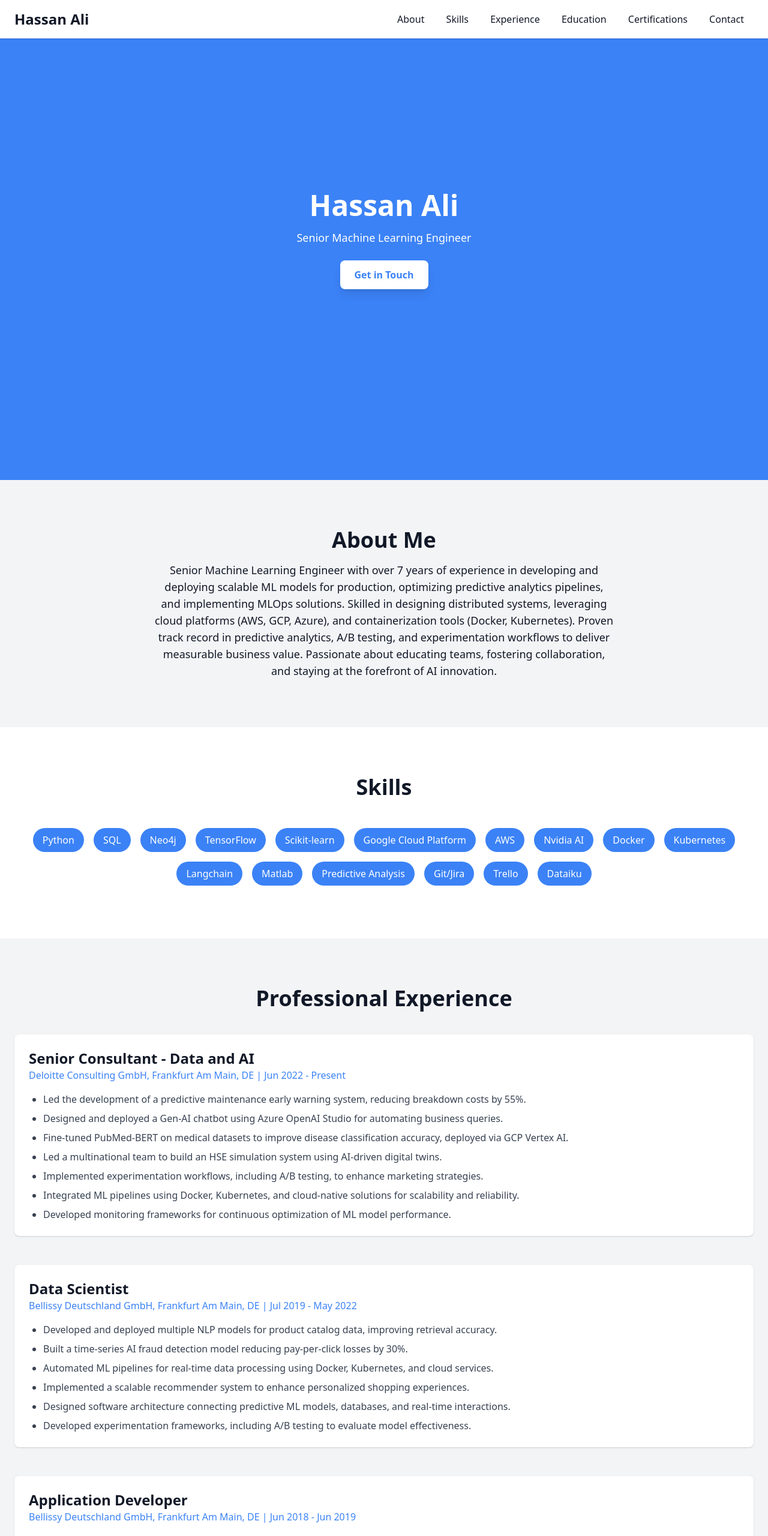
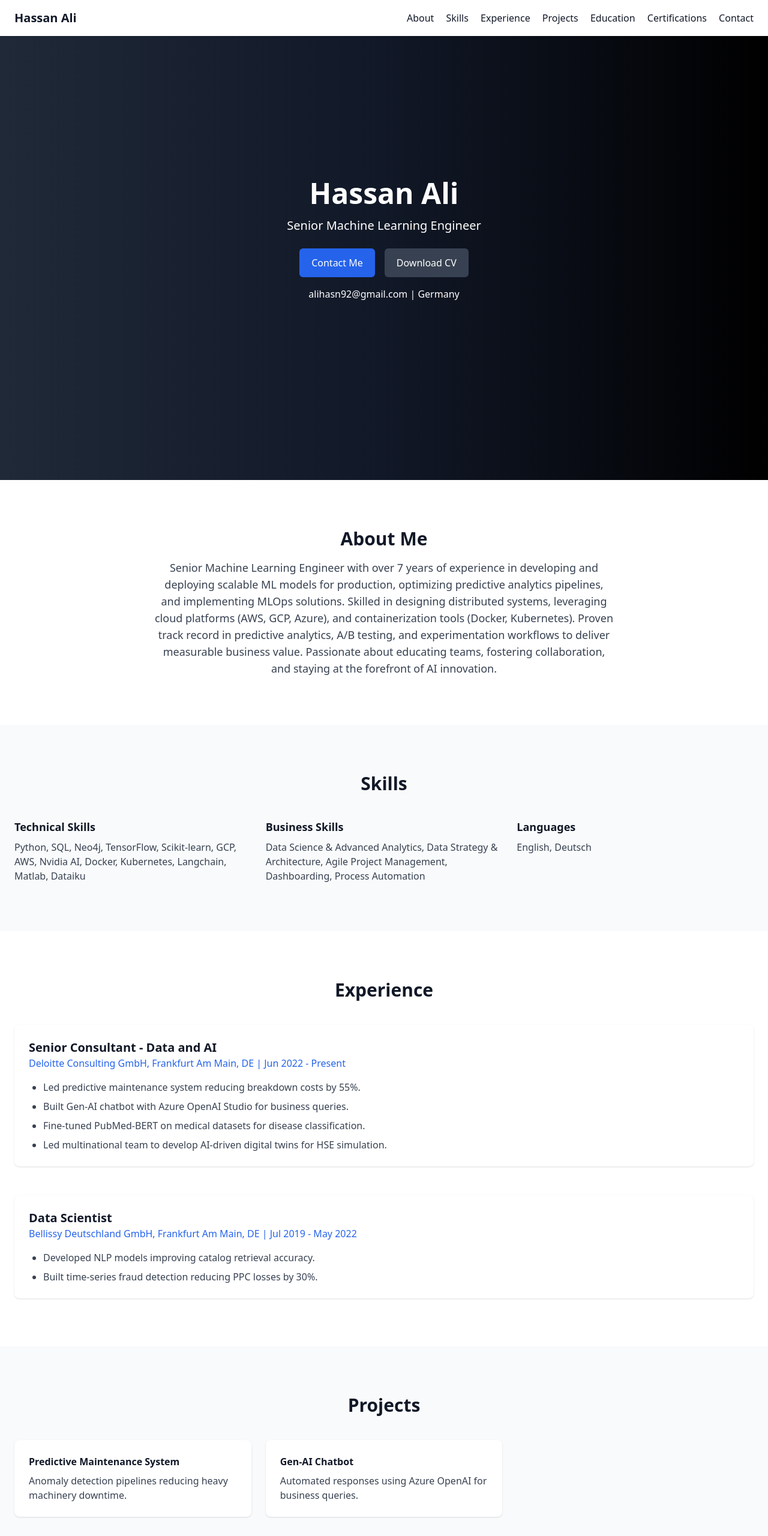
Before and after one commit to alihasn92/hassanali.de, a plain HTML site: page index.html in a window 1280 px wide. Shown: the top 2560 px of the page at 60% size. Drawn offline with nearby package versions, Linux system fonts and the light colour scheme.

Commit message:
Update index.html

```diff
--- a/index.html
+++ b/index.html
@@ -1,215 +1,155 @@
 <!DOCTYPE html>
 <html lang="en">
 <head>
-  <meta charset="UTF-8" />
-  <meta name="viewport" content="width=device-width, initial-scale=1.0" />
-  <title>Hassan Ali - Senior Machine Learning Engineer</title>
-  <!-- Tailwind CSS CDN -->
-  <link href="https://cdn.jsdelivr.net/npm/tailwindcss@2.2.19/dist/tailwind.min.css" rel="stylesheet">
+  <meta charset="UTF-8">
+  <meta name="viewport" content="width=device-width, initial-scale=1.0">
+  <title>Hassan Ali | Senior Machine Learning Engineer</title>
+  <!-- Tailwind CSS -->
+  <script src="https://cdn.tailwindcss.com"></script>
 </head>
-<body class="bg-gray-100 text-gray-900">
-  <!-- Header -->
-  <header class="bg-white shadow fixed w-full z-10">
-    <div class="container mx-auto flex justify-between items-center py-4 px-6">
-      <h1 class="text-2xl font-bold">Hassan Ali</h1>
-      <nav>
-        <a href="#about" class="px-4 hover:text-blue-500">About</a>
-        <a href="#skills" class="px-4 hover:text-blue-500">Skills</a>
-        <a href="#experience" class="px-4 hover:text-blue-500">Experience</a>
-        <a href="#education" class="px-4 hover:text-blue-500">Education</a>
-        <a href="#certifications" class="px-4 hover:text-blue-500">Certifications</a>
-        <a href="#contact" class="px-4 hover:text-blue-500">Contact</a>
+<body class="bg-white text-gray-900 scroll-smooth">
+
+  <!-- Navigation -->
+  <header class="fixed w-full bg-white shadow z-50">
+    <div class="container mx-auto flex justify-between items-center px-6 py-4">
+      <h1 class="text-xl font-bold">Hassan Ali</h1>
+      <nav class="space-x-4">
+        <a href="#about" class="hover:text-blue-600">About</a>
+        <a href="#skills" class="hover:text-blue-600">Skills</a>
+        <a href="#experience" class="hover:text-blue-600">Experience</a>
+        <a href="#projects" class="hover:text-blue-600">Projects</a>
+        <a href="#education" class="hover:text-blue-600">Education</a>
+        <a href="#certifications" class="hover:text-blue-600">Certifications</a>
+        <a href="#contact" class="hover:text-blue-600">Contact</a>
       </nav>
     </div>
   </header>
 
-  <!-- Hero Section -->
-  <section class="bg-blue-500 text-white h-screen flex items-center justify-center">
-    <div class="text-center">
+  <!-- Hero -->
+  <section id="hero" class="h-screen flex items-center justify-center bg-gradient-to-r from-gray-800 via-gray-900 to-black text-white">
+    <div class="text-center px-6">
       <h2 class="text-5xl font-extrabold">Hassan Ali</h2>
-      <p class="mt-4 text-lg">Senior Machine Learning Engineer</p>
-      <a href="#contact" class="mt-6 inline-block bg-white text-blue-500 px-6 py-3 rounded-lg shadow-lg font-semibold hover:bg-gray-100 transition duration-300">Get in Touch</a>
+      <p class="mt-4 text-xl">Senior Machine Learning Engineer</p>
+      <div class="mt-6 flex justify-center space-x-4">
+        <a href="#contact" class="bg-blue-600 px-5 py-3 rounded-md font-medium hover:bg-blue-700">Contact Me</a>
+        <a href="/Hassan_Ali_CV.pdf" class="bg-gray-700 px-5 py-3 rounded-md font-medium hover:bg-gray-800">Download CV</a>
+      </div>
+      <p class="mt-4">alihasn92@gmail.com | Germany</p>
     </div>
   </section>
 
-  <!-- About Me Section -->
+  <!-- About -->
   <section id="about" class="container mx-auto py-20 px-6 text-center">
-    <h2 class="text-4xl font-bold">About Me</h2>
-    <p class="mt-4 text-lg max-w-3xl mx-auto">
+    <h2 class="text-3xl font-bold">About Me</h2>
+    <p class="mt-4 max-w-3xl mx-auto text-lg text-gray-700">
       Senior Machine Learning Engineer with over 7 years of experience in developing and deploying scalable ML models for production, optimizing predictive analytics pipelines, and implementing MLOps solutions. Skilled in designing distributed systems, leveraging cloud platforms (AWS, GCP, Azure), and containerization tools (Docker, Kubernetes). Proven track record in predictive analytics, A/B testing, and experimentation workflows to deliver measurable business value. Passionate about educating teams, fostering collaboration, and staying at the forefront of AI innovation.
     </p>
   </section>
 
-  <!-- Skills Section -->
-  <section id="skills" class="bg-white py-20 px-6 text-center">
-    <h2 class="text-4xl font-bold">Skills</h2>
-    <div class="mt-10 flex flex-wrap justify-center">
-      <span class="m-2 bg-blue-500 text-white px-4 py-2 rounded-full">Python</span>
-      <span class="m-2 bg-blue-500 text-white px-4 py-2 rounded-full">SQL</span>
-      <span class="m-2 bg-blue-500 text-white px-4 py-2 rounded-full">Neo4j</span>
-      <span class="m-2 bg-blue-500 text-white px-4 py-2 rounded-full">TensorFlow</span>
-      <span class="m-2 bg-blue-500 text-white px-4 py-2 rounded-full">Scikit-learn</span>
-      <span class="m-2 bg-blue-500 text-white px-4 py-2 rounded-full">Google Cloud Platform</span>
-      <span class="m-2 bg-blue-500 text-white px-4 py-2 rounded-full">AWS</span>
-      <span class="m-2 bg-blue-500 text-white px-4 py-2 rounded-full">Nvidia AI</span>
-      <span class="m-2 bg-blue-500 text-white px-4 py-2 rounded-full">Docker</span>
-      <span class="m-2 bg-blue-500 text-white px-4 py-2 rounded-full">Kubernetes</span>
-      <span class="m-2 bg-blue-500 text-white px-4 py-2 rounded-full">Langchain</span>
-      <span class="m-2 bg-blue-500 text-white px-4 py-2 rounded-full">Matlab</span>
-      <span class="m-2 bg-blue-500 text-white px-4 py-2 rounded-full">Predictive Analysis</span>
-      <span class="m-2 bg-blue-500 text-white px-4 py-2 rounded-full">Git/Jira</span>
-      <span class="m-2 bg-blue-500 text-white px-4 py-2 rounded-full">Trello</span>
-      <span class="m-2 bg-blue-500 text-white px-4 py-2 rounded-full">Dataiku</span>
-    </div>
-  </section>
-
-  <!-- Experience Section -->
-  <section id="experience" class="container mx-auto py-20 px-6">
-    <h2 class="text-4xl font-bold text-center">Professional Experience</h2>
-    <div class="mt-10 space-y-12">
-      <!-- Deloitte -->
-      <div class="bg-white p-6 rounded-lg shadow">
-        <h3 class="text-2xl font-semibold">Senior Consultant - Data and AI</h3>
-        <p class="text-blue-500">Deloitte Consulting GmbH, Frankfurt Am Main, DE | Jun 2022 - Present</p>
-        <ul class="mt-4 list-disc ml-6 text-gray-700 space-y-2">
-          <li>Led the development of a predictive maintenance early warning system, reducing breakdown costs by 55%.</li>
-          <li>Designed and deployed a Gen-AI chatbot using Azure OpenAI Studio for automating business queries.</li>
-          <li>Fine-tuned PubMed-BERT on medical datasets to improve disease classification accuracy, deployed via GCP Vertex AI.</li>
-          <li>Led a multinational team to build an HSE simulation system using AI-driven digital twins.</li>
-          <li>Implemented experimentation workflows, including A/B testing, to enhance marketing strategies.</li>
-          <li>Integrated ML pipelines using Docker, Kubernetes, and cloud-native solutions for scalability and reliability.</li>
-          <li>Developed monitoring frameworks for continuous optimization of ML model performance.</li>
-        </ul>
-      </div>
-      <!-- Bellissy Data Scientist -->
-      <div class="bg-white p-6 rounded-lg shadow">
-        <h3 class="text-2xl font-semibold">Data Scientist</h3>
-        <p class="text-blue-500">Bellissy Deutschland GmbH, Frankfurt Am Main, DE | Jul 2019 - May 2022</p>
-        <ul class="mt-4 list-disc ml-6 text-gray-700 space-y-2">
-          <li>Developed and deployed multiple NLP models for product catalog data, improving retrieval accuracy.</li>
-          <li>Built a time-series AI fraud detection model reducing pay-per-click losses by 30%.</li>
-          <li>Automated ML pipelines for real-time data processing using Docker, Kubernetes, and cloud services.</li>
-          <li>Implemented a scalable recommender system to enhance personalized shopping experiences.</li>
-          <li>Designed software architecture connecting predictive ML models, databases, and real-time interactions.</li>
-          <li>Developed experimentation frameworks, including A/B testing to evaluate model effectiveness.</li>
-        </ul>
-      </div>
-      <!-- Bellissy Application Developer -->
-      <div class="bg-white p-6 rounded-lg shadow">
-        <h3 class="text-2xl font-semibold">Application Developer</h3>
-        <p class="text-blue-500">Bellissy Deutschland GmbH, Frankfurt Am Main, DE | Jun 2018 - Jun 2019</p>
-        <ul class="mt-4 list-disc ml-6 text-gray-700 space-y-2">
-          <li>Built and maintained ETL pipelines for product catalogue data and integrated Facebook Business APIs.</li>
-        </ul>
-      </div>
-      <!-- democy Product Development Manager -->
-      <div class="bg-white p-6 rounded-lg shadow">
-        <h3 class="text-2xl font-semibold">Product Development Manager</h3>
-        <p class="text-blue-500">democy UG, Remote, DE | Sep 2019 - May 2022</p>
-        <ul class="mt-4 list-disc ml-6 text-gray-700 space-y-2">
-          <li>Led the growth roadmap from development to launch, achieving over 100% user growth.</li>
-          <li>Established communication protocols between development teams and product stakeholders.</li>
-        </ul>
-      </div>
-      <!-- democy Mobile Application Developer -->
-      <div class="bg-white p-6 rounded-lg shadow">
-        <h3 class="text-2xl font-semibold">Mobile Application Developer</h3>
-        <p class="text-blue-500">democy UG, Remote, DE | Nov 2017 - Aug 2019</p>
-        <ul class="mt-4 list-disc ml-6 text-gray-700 space-y-2">
-          <li>Developed a mobile application from scratch.</li>
-        </ul>
-      </div>
-      <!-- TU Darmstadt Student Research Assistant -->
-      <div class="bg-white p-6 rounded-lg shadow">
-        <h3 class="text-2xl font-semibold">Student Research Assistant</h3>
-        <p class="text-blue-500">Institut für Produktionstechnik und Umformmaschinen, TU Darmstadt, DE | Oct 2018 - Jun 2019</p>
-        <ul class="mt-4 list-disc ml-6 text-gray-700 space-y-2">
-          <li>Developed a dashboard for sensor signal visualization for a 3D-Servo press-machine.</li>
-        </ul>
-      </div>
-      <!-- Goethe Universität Student Research Assistant -->
-      <div class="bg-white p-6 rounded-lg shadow">
-        <h3 class="text-2xl font-semibold">Student Research Assistant</h3>
-        <p class="text-blue-500">Goethe Universität, Frankfurt Am Main, DE | Jul 2017 - Sep 2018</p>
-        <ul class="mt-4 list-disc ml-6 text-gray-700 space-y-2">
-          <li>Developed a 3-step model-based fraud risk analysis framework to proactively mitigate potential threats.</li>
-        </ul>
+  <!-- Skills -->
+  <section id="skills" class="bg-gray-50 py-20 px-6">
+    <div class="container mx-auto">
+      <h2 class="text-3xl font-bold text-center">Skills</h2>
+      <div class="mt-10 grid grid-cols-1 sm:grid-cols-2 md:grid-cols-3 gap-6">
+        <div>
+          <h3 class="font-semibold text-lg">Technical Skills</h3>
+          <p class="mt-2 text-gray-700">Python, SQL, Neo4j, TensorFlow, Scikit-learn, GCP, AWS, Nvidia AI, Docker, Kubernetes, Langchain, Matlab, Dataiku</p>
+        </div>
+        <div>
+          <h3 class="font-semibold text-lg">Business Skills</h3>
+          <p class="mt-2 text-gray-700">Data Science & Advanced Analytics, Data Strategy & Architecture, Agile Project Management, Dashboarding, Process Automation</p>
+        </div>
+        <div>
+          <h3 class="font-semibold text-lg">Languages</h3>
+          <p class="mt-2 text-gray-700">English, Deutsch</p>
+        </div>
       </div>
     </div>
   </section>
 
-  <!-- Education Section -->
-  <section id="education" class="bg-white py-20 px-6 text-center">
-    <h2 class="text-4xl font-bold">Education</h2>
-    <div class="mt-10 space-y-8">
-      <div class="bg-gray-50 p-6 rounded-lg shadow">
-        <h3 class="text-2xl font-semibold">M.Sc. Distributed Software Systems</h3>
-        <p class="text-blue-500">Technische Universität Darmstadt | Oct 2016 - Feb 2020</p>
-        <p class="mt-2 text-gray-700">Major: Data Science and Machine Learning</p>
+  <!-- Experience -->
+  <section id="experience" class="container mx-auto py-20 px-6">
+    <h2 class="text-3xl font-bold text-center">Experience</h2>
+    <div class="mt-10 space-y-12">
+      <!-- Deloitte -->
+      <div class="bg-white p-6 rounded-lg shadow">
+        <h3 class="text-xl font-semibold">Senior Consultant - Data and AI</h3>
+        <p class="text-blue-600">Deloitte Consulting GmbH, Frankfurt Am Main, DE | Jun 2022 - Present</p>
+        <ul class="mt-4 list-disc ml-6 text-gray-700 space-y-2">
+          <li>Led predictive maintenance system reducing breakdown costs by 55%.</li>
+          <li>Built Gen-AI chatbot with Azure OpenAI Studio for business queries.</li>
+          <li>Fine-tuned PubMed-BERT on medical datasets for disease classification.</li>
+          <li>Led multinational team to develop AI-driven digital twins for HSE simulation.</li>
+        </ul>
       </div>
-      <div class="bg-gray-50 p-6 rounded-lg shadow">
-        <h3 class="text-2xl font-semibold">B.Sc. Software Engineering</h3>
-        <p class="text-blue-500">University of Engineering and Technology, Taxila | Nov 2011 - Dec 2015</p>
+      <!-- Bellissy -->
+      <div class="bg-white p-6 rounded-lg shadow">
+        <h3 class="text-xl font-semibold">Data Scientist</h3>
+        <p class="text-blue-600">Bellissy Deutschland GmbH, Frankfurt Am Main, DE | Jul 2019 - May 2022</p>
+        <ul class="mt-4 list-disc ml-6 text-gray-700 space-y-2">
+          <li>Developed NLP models improving catalog retrieval accuracy.</li>
+          <li>Built time-series fraud detection reducing PPC losses by 30%.</li>
+        </ul>
+      </div>
+      <!-- More entries... -->
+    </div>
+  </section>
+
+  <!-- Projects -->
+  <section id="projects" class="bg-gray-50 py-20 px-6">
+    <div class="container mx-auto">
+      <h2 class="text-3xl font-bold text-center">Projects</h2>
+      <div class="mt-10 grid grid-cols-1 md:grid-cols-2 lg:grid-cols-3 gap-6">
+        <div class="bg-white p-6 rounded-lg shadow hover:shadow-lg transition">
+          <h3 class="font-semibold">Predictive Maintenance System</h3>
+          <p class="mt-2 text-gray-700">Anomaly detection pipelines reducing heavy machinery downtime.</p>
+        </div>
+        <div class="bg-white p-6 rounded-lg shadow hover:shadow-lg transition">
+          <h3 class="font-semibold">Gen-AI Chatbot</h3>
+          <p class="mt-2 text-gray-700">Automated responses using Azure OpenAI for business queries.</p>
+        </div>
       </div>
     </div>
   </section>
 
-  <!-- Certifications & Awards Section -->
-  <section id="certifications" class="bg-gray-100 py-20 px-6 text-center">
-    <h2 class="text-4xl font-bold">Certifications & Awards</h2>
-    <div class="mt-10 grid grid-cols-1 md:grid-cols-2 gap-6">
+  <!-- Education -->
+  <section id="education" class="container mx-auto py-20 px-6 text-center">
+    <h2 class="text-3xl font-bold">Education</h2>
+    <div class="mt-10 space-y-8">
       <div class="bg-white p-6 rounded-lg shadow">
-        <h3 class="text-xl font-semibold">SAP Hack2Build Hackathon Winner Award</h3>
+        <h3 class="text-xl font-semibold">M.Sc. Distributed Software Systems</h3>
+        <p class="text-blue-600">Technische Universität Darmstadt | Oct 2016 - Feb 2020</p>
       </div>
       <div class="bg-white p-6 rounded-lg shadow">
-        <h3 class="text-xl font-semibold">CSM I Certified Scrum Master</h3>
-      </div>
-      <div class="bg-white p-6 rounded-lg shadow">
-        <h3 class="text-xl font-semibold">Scaled Agile Framework Certified SAFe® Agilist</h3>
-      </div>
-      <div class="bg-white p-6 rounded-lg shadow">
-        <h3 class="text-xl font-semibold">Neo4j Certified Professional</h3>
-      </div>
-      <div class="bg-white p-6 rounded-lg shadow">
-        <h3 class="text-xl font-semibold">Google Cloud Professional Machine Learning Engineer</h3>
-      </div>
-      <div class="bg-white p-6 rounded-lg shadow">
-        <h3 class="text-xl font-semibold">Google Cloud Associate Cloud Engineer</h3>
-      </div>
-      <div class="bg-white p-6 rounded-lg shadow">
-        <h3 class="text-xl font-semibold">Google Cloud Cloud Digital Leader</h3>
-      </div>
-      <div class="bg-white p-6 rounded-lg shadow">
-        <h3 class="text-xl font-semibold">Nvidia AI Supercomputer Certified</h3>
+        <h3 class="text-xl font-semibold">B.Sc. Software Engineering</h3>
+        <p class="text-blue-600">University of Engineering and Technology, Taxila | Nov 2011 - Dec 2015</p>
       </div>
     </div>
   </section>
 
-  <!-- Contact Section -->
+  <!-- Certifications -->
+  <section id="certifications" class="bg-gray-50 py-20 px-6">
+    <div class="container mx-auto text-center">
+      <h2 class="text-3xl font-bold">Certifications & Awards</h2>
+      <div class="mt-10 grid grid-cols-1 sm:grid-cols-2 md:grid-cols-3 lg:grid-cols-4 gap-6">
+        <div class="bg-white p-4 rounded-lg shadow">Google Cloud Professional Machine Learning Engineer</div>
+        <div class="bg-white p-4 rounded-lg shadow">SAP Hack2Build Winner</div>
+      </div>
+    </div>
+  </section>
+
+  <!-- Contact -->
   <section id="contact" class="container mx-auto py-20 px-6 text-center">
-    <h2 class="text-4xl font-bold">Contact Me</h2>
-    <p class="mt-4 text-lg">Interested in collaborating or learning more? Reach out via email or fill out the form below.</p>
-    <div class="mt-6 flex flex-col items-center">
-      <a href="mailto:alihasn92@gmail.com" class="mb-4 inline-block bg-blue-500 text-white px-6 py-3 rounded-lg shadow-lg font-semibold hover:bg-blue-600 transition duration-300">Email Me</a>
-      <!-- Contact Form -->
-      <form class="w-full max-w-lg bg-white p-6 rounded-lg shadow-md">
-        <div class="mb-4">
-          <input type="text" placeholder="Your Name" class="w-full px-4 py-2 border rounded-lg focus:outline-none focus:ring-2 focus:ring-blue-500" />
-        </div>
-        <div class="mb-4">
-          <input type="email" placeholder="Your Email" class="w-full px-4 py-2 border rounded-lg focus:outline-none focus:ring-2 focus:ring-blue-500" />
-        </div>
-        <div class="mb-4">
-          <textarea placeholder="Your Message" rows="4" class="w-full px-4 py-2 border rounded-lg focus:outline-none focus:ring-2 focus:ring-blue-500"></textarea>
-        </div>
-        <button type="submit" class="bg-blue-500 text-white px-6 py-3 rounded-lg font-semibold hover:bg-blue-600 transition duration-300">Send Message</button>
-      </form>
-    </div>
+    <h2 class="text-3xl font-bold">Get In Touch</h2>
+    <p class="mt-4 text-gray-700">Reach out for collaborations or opportunities.</p>
+    <a href="mailto:alihasn92@gmail.com" class="mt-6 inline-block bg-blue-600 text-white px-6 py-3 rounded-md hover:bg-blue-700">alihasn92@gmail.com</a>
+    <!-- Simple form -->
   </section>
 
   <!-- Footer -->
   <footer class="bg-gray-800 text-white text-center py-6">
     <p>&copy; 2025 Hassan Ali. All rights reserved.</p>
   </footer>
+
 </body>
 </html>
```
